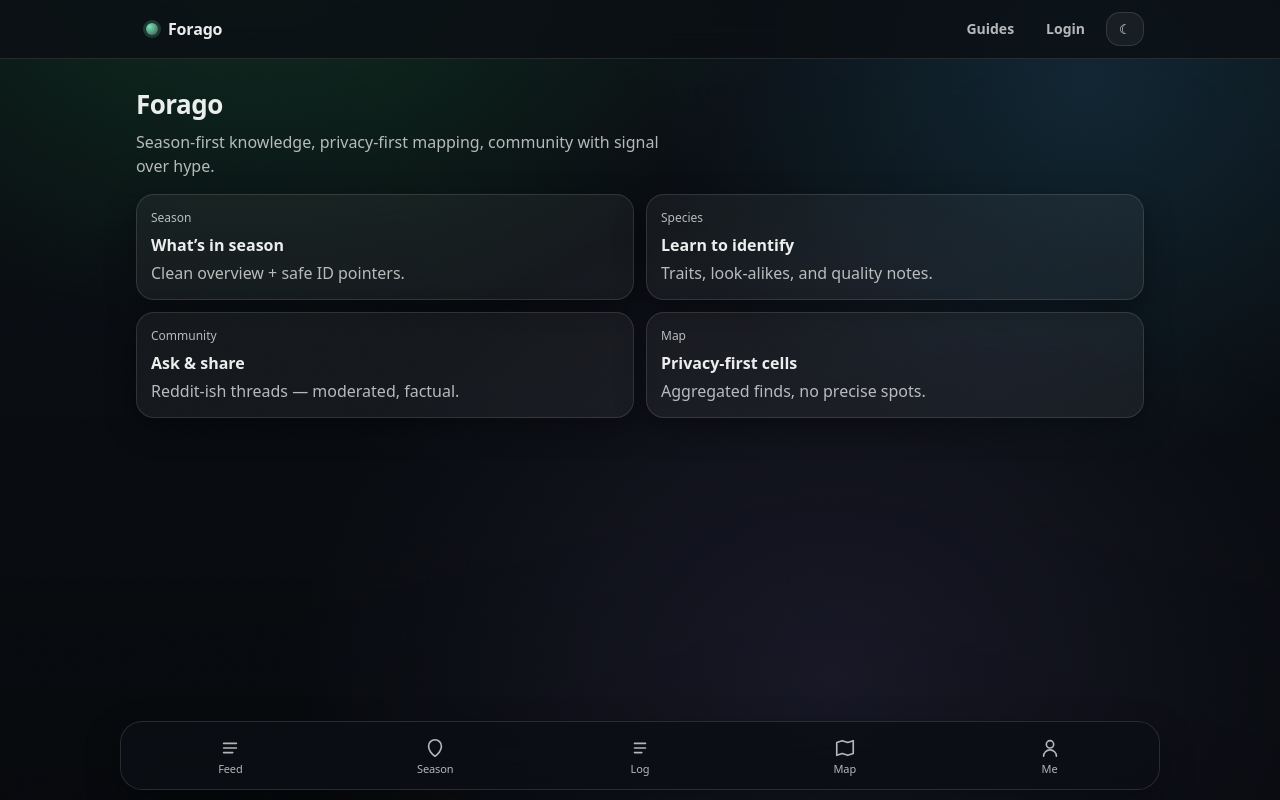
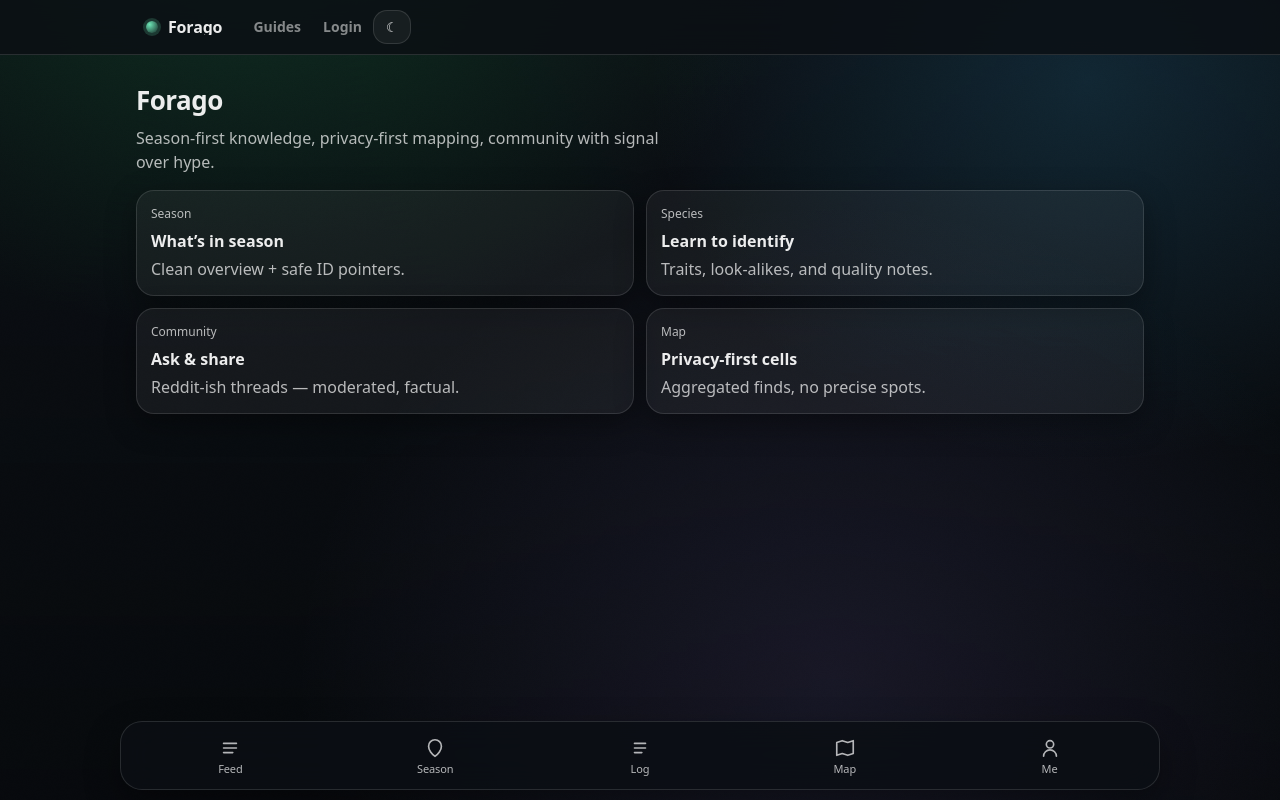
Before and after one commit to Hyllekvist/forago, a Next.js app: page /dk in a window 1280 px wide. Built offline with nearby package versions, Linux system fonts and the light colour scheme.

Commit message:
Update TopNav.module.css

```diff
--- a/src/components/Shell/TopNav.module.css
+++ b/src/components/Shell/TopNav.module.css
@@ -1,33 +1,26 @@
-.header{
+.header {
   position: sticky;
   top: 0;
   z-index: 60;
 
-  /* glass */
-  background: color-mix(in srgb, var(--bg) 82%, transparent);
+  background: var(--glassBg);
+  border-bottom: 1px solid var(--glassLine);
   backdrop-filter: blur(14px);
   -webkit-backdrop-filter: blur(14px);
 }
 
-.hairline{
-  height: 1px;
-  background: var(--line);
-  opacity: 0.9;
-}
-
-.inner{
+.inner {
   max-width: var(--maxw, 1120px);
   margin: 0 auto;
-  padding: 12px var(--pad, 16px);
+  padding: 10px var(--pad, 16px);
 
-  display: grid;
-  grid-template-columns: 1fr auto;
+  display: flex;
   align-items: center;
-  gap: 12px;
+  gap: 10px;
 }
 
 /* Brand */
-.brand{
+.brand {
   display: inline-flex;
   align-items: center;
   gap: 10px;
@@ -39,35 +32,45 @@
   color: var(--ink);
   font-weight: 800;
   letter-spacing: -0.01em;
+  text-decoration: none;
 }
 
-.dot{
+.brand:active {
+  background: var(--tapBg);
+  border: 1px solid var(--tapLine);
+}
+
+.dot {
   width: 12px;
   height: 12px;
   border-radius: 999px;
-  background: radial-gradient(circle at 30% 30%, var(--accent), rgba(255,255,255,0.25));
+  background: radial-gradient(
+    circle at 30% 30%,
+    var(--accent),
+    color-mix(in srgb, var(--accent) 10%, transparent)
+  );
   box-shadow: 0 0 0 3px color-mix(in srgb, var(--accent) 18%, transparent);
   flex: 0 0 auto;
 }
 
-.word{
+.word {
   font-size: 16px;
   line-height: 1;
   white-space: nowrap;
+  overflow: hidden;
+  text-overflow: ellipsis;
 }
 
-/* Nav */
-.nav{
+/* Right side */
+.right {
+  margin-left: auto;
   display: flex;
   align-items: center;
-  justify-content: flex-end;
-  gap: 10px;
-
-  flex-wrap: nowrap;
+  gap: 8px;
   min-width: 0;
 }
 
-.link{
+.link {
   display: inline-flex;
   align-items: center;
   justify-content: center;
@@ -75,38 +78,41 @@
   padding: 8px 10px;
   border-radius: 12px;
 
-  color: var(--muted);
+  color: var(--muted2, var(--muted));
   font-weight: 650;
   font-size: 14px;
   line-height: 1;
+  text-decoration: none;
 
   border: 1px solid transparent;
   background: transparent;
-
   white-space: nowrap;
 }
 
-.active{
-  color: var(--ink);
-  border-color: var(--line);
-  background: color-mix(in srgb, var(--panel) 85%, transparent);
+.link:active {
+  background: var(--tapBg);
+  border-color: var(--tapLine);
 }
 
-.toggle{
+.active {
+  color: var(--ink);
+  border-color: var(--glassLine);
+  background: var(--tapBg);
+}
+
+.toggle {
   display: inline-flex;
   align-items: center;
+  flex: 0 0 auto;
 }
 
-/* Mobile: ingen overlap — links bliver bare lidt tight */
-@media (max-width: 420px){
-  .inner{
-    grid-template-columns: 1fr auto;
+/* Mobile: undgå overlap -> skjul labels, behold kun togglen */
+@media (max-width: 420px) {
+  .inner {
     padding: 10px 12px;
-    gap: 8px;
   }
 
-  .link{
-    padding: 8px 8px;
-    font-size: 13px;
+  .link {
+    display: none;
   }
 }
```
